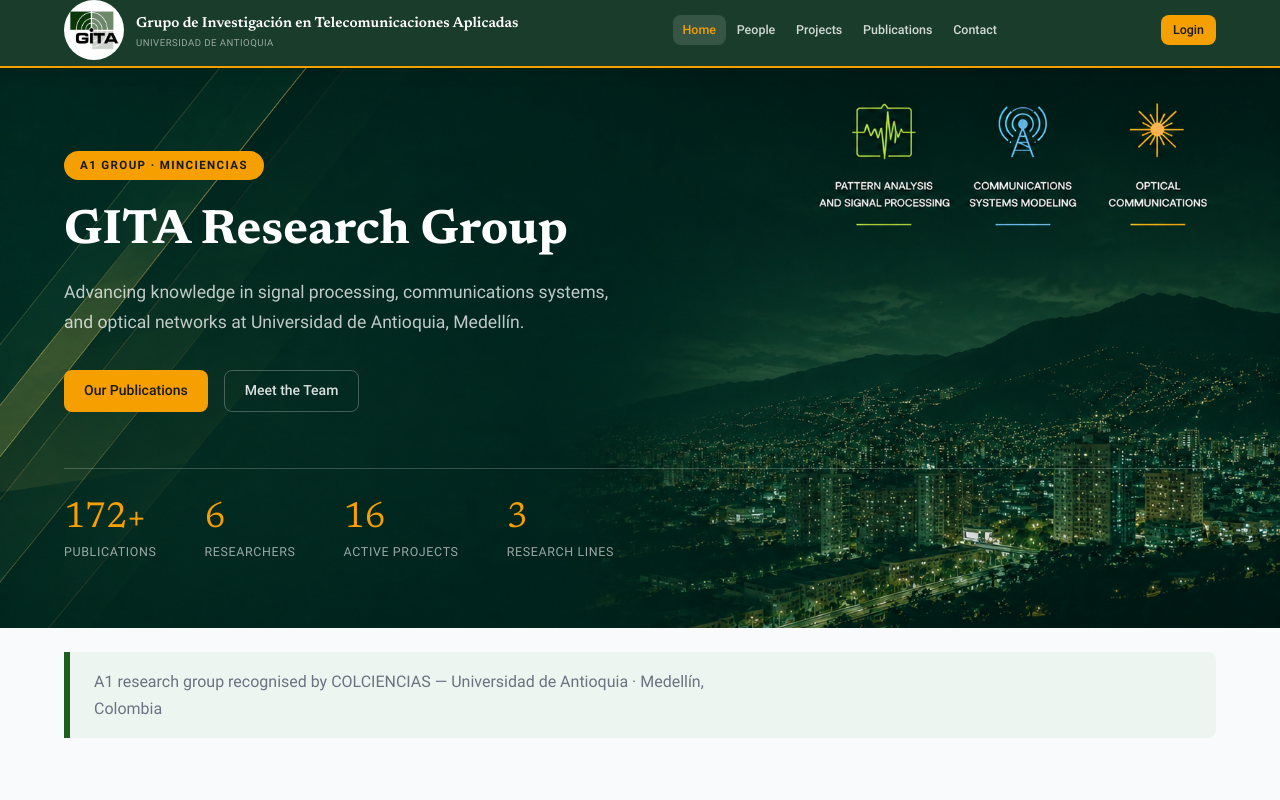
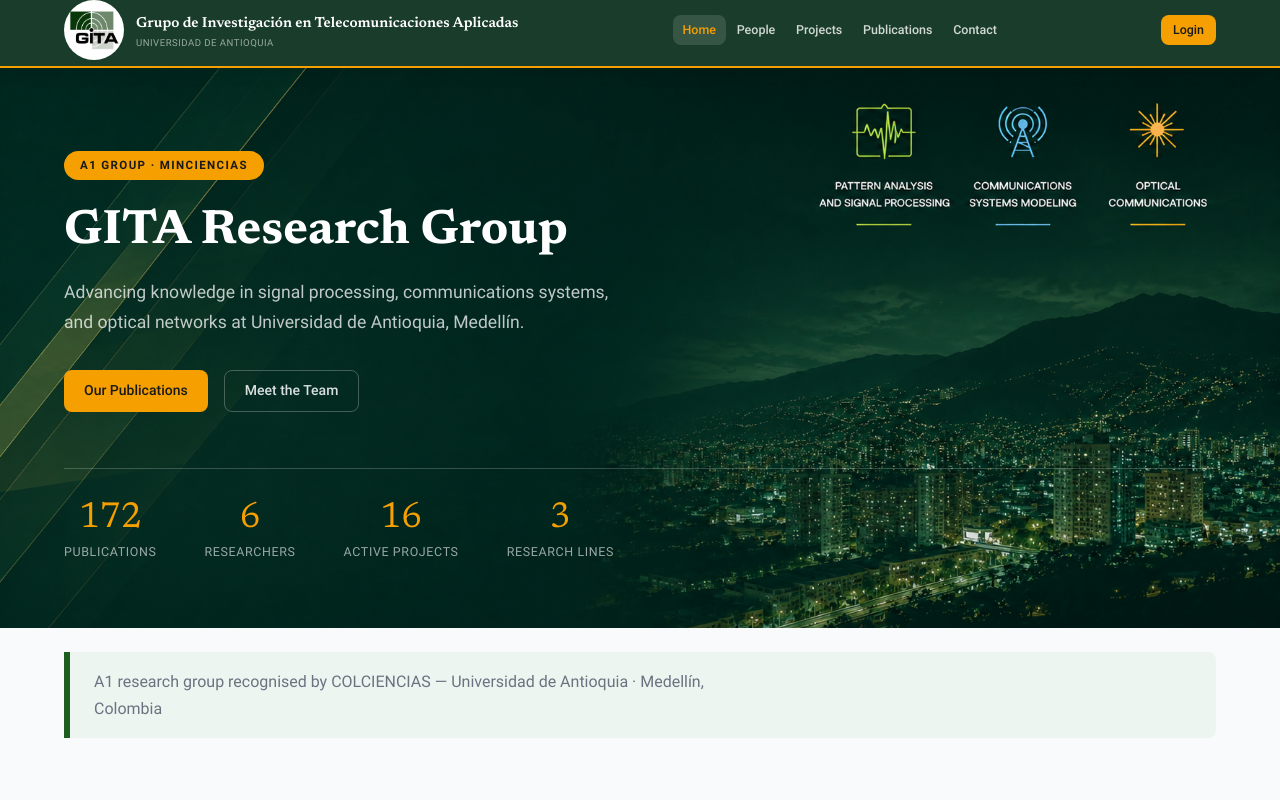
Before and after one commit to fredydo/research-site-v2, a Next.js app: page / in a window 1280 px wide. Shown: the top 800 px of the page. Built offline with nearby package versions, Linux system fonts and the light colour scheme; no server answers; the database is empty.

Commit message:
fix: views and formats

```diff
--- a/src/app/globals.css
+++ b/src/app/globals.css
@@ -125,6 +125,7 @@
 .hero-sub{font-size:1.1rem;color:rgba(255,255,255,.75);max-width:56ch;margin-bottom:2rem;}
 .hero-actions{display:flex;gap:1rem;flex-wrap:wrap;}
 .hero-stats{display:flex;gap:3rem;margin-top:3.5rem;padding-top:2rem;border-top:1px solid rgba(255,255,255,.2);flex-wrap:wrap;}
+.hero-stats > div{text-align:center;}
 .stat-number{font-family:var(--font-news);font-size:2.25rem;color:var(--yellow-500);line-height:1;}
 .stat-label{font-size:.78rem;color:rgba(255,255,255,.6);margin-top:.25rem;text-transform:uppercase;letter-spacing:.05em;}
 
--- a/src/app/layout.tsx
+++ b/src/app/layout.tsx
@@ -9,6 +9,11 @@
 export const metadata: Metadata = {
   title: { default: 'GITA Research Group', template: '%s | GITA' },
   description: 'Grupo de investigación GITA — Universidad de Antioquia.',
+  icons: {
+    icon: '/favicon.png',
+    shortcut: '/favicon.png',
+    apple: '/favicon.png',
+  },
 }
 
 export default async function RootLayout({ children }: { children: React.ReactNode }) {
--- a/src/app/page.tsx
+++ b/src/app/page.tsx
@@ -5,7 +5,7 @@
   try {
     const [{ rows: p }, { rows: u }, { rows: pr }] = await Promise.all([
       pool.query('SELECT COUNT(*) FROM publications'),
-      pool.query('SELECT COUNT(*) FROM "user"'),
+      pool.query('SELECT COUNT(*) FROM people'),
       pool.query('SELECT COUNT(*) FROM projects'),
     ])
     return {
@@ -56,12 +56,12 @@
           </div>
           <div className="hero-stats">
             {[
-              { n: `${stats.publications}+`, l: 'Publications' },
+              { n: `${stats.publications}`,  l: 'Publications' },
               { n: `${stats.researchers}`,   l: 'Researchers' },
               { n: `${stats.projects}`,      l: 'Active projects' },
               { n: '3',                      l: 'Research lines' },
             ].map(({ n, l }) => (
-              <div key={l}>
+              <div key={l} className="stat-item">
                 <div className="stat-number">{n}</div>
                 <div className="stat-label">{l}</div>
               </div>
```
Also changed, not shown: public/favicon.png (added).
